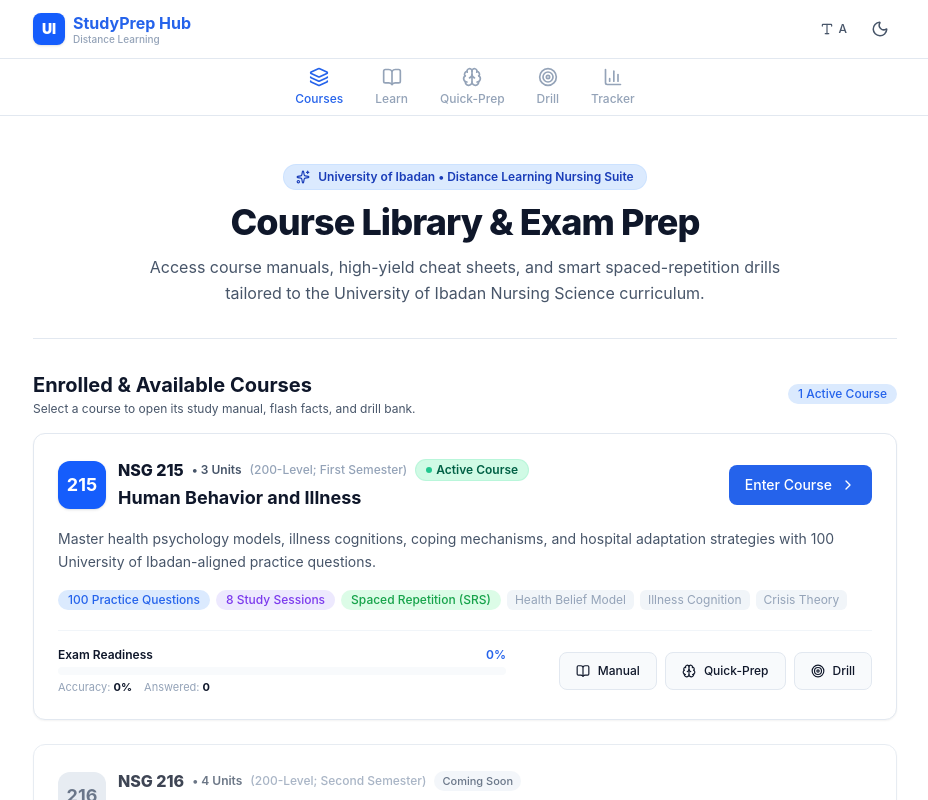
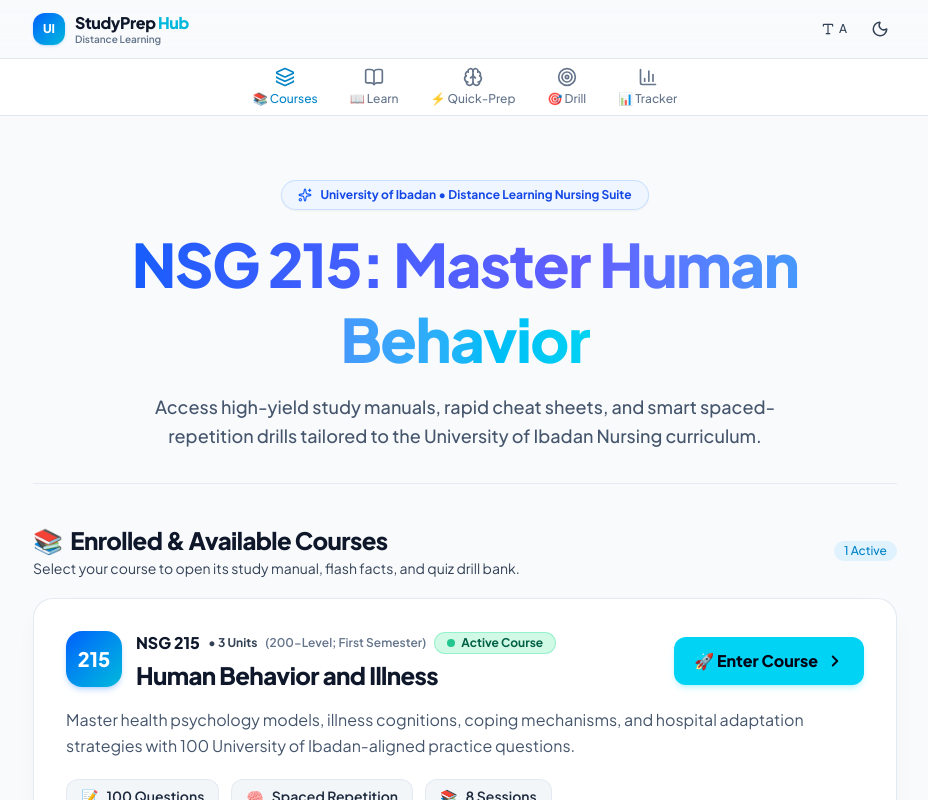
Before and after one commit to zenitech007/study-prep, a React (Vite) app in the folder nsg215-app/: page / in a window 1280 px wide. Shown: the top 800 px of the page, without its empty margins (175-1103 px from the left). Built offline with nearby package versions, Linux system fonts and the light colour scheme.

Commit message:
feat(ui): overhaul Home Course Library styling with Plus Jakarta Sans, vibrant cyan action, de-cluttered metrics, and glassmorphism

```diff
--- a/nsg215-app/index.html
+++ b/nsg215-app/index.html
@@ -7,6 +7,10 @@
     <meta name="description" content="Study & quiz app for NSG 215 – Human Behavior in Illness" />
     <meta name="theme-color" content="#2563eb" />
     <title>NSG 215 – Exam Prep</title>
+    <!-- Modern Bold Typography: Plus Jakarta Sans -->
+    <link rel="preconnect" href="https://fonts.googleapis.com" />
+    <link rel="preconnect" href="https://fonts.gstatic.com" crossorigin />
+    <link href="https://fonts.googleapis.com/css2?family=Plus+Jakarta+Sans:wght@400;500;600;700;800;900&display=swap" rel="stylesheet" />
     <!-- Safeguard against browser extensions / performance profilers accessing undefined timing/event.startTime -->
     <script>
       (function() {
--- a/nsg215-app/src/components/layout/Header.tsx
+++ b/nsg215-app/src/components/layout/Header.tsx
@@ -32,24 +32,24 @@ export default function Header() {
 
   return (
     <header
-      className="sticky top-0 z-40 border-b bg-card no-print"
+      className="sticky top-0 z-40 border-b bg-card/90 backdrop-blur-md no-print transition-colors"
       style={{ borderColor: 'var(--color-border)' }}
     >
       <div className="mx-auto flex max-w-4xl items-center justify-between px-4 py-3">
         <div className="flex items-center gap-2.5">
           <Link
             to="/"
-            className="flex items-center gap-2 hover:opacity-90 transition-opacity"
+            className="flex items-center gap-2.5 hover:opacity-90 transition-opacity"
             title="Go to Course Library"
           >
-            <div className="w-8 h-8 rounded-lg bg-blue-600 text-white flex items-center justify-center font-black text-sm shadow-sm">
+            <div className="w-8 h-8 rounded-xl bg-gradient-to-br from-blue-600 to-cyan-500 text-white flex items-center justify-center font-black text-xs shadow-sm shadow-blue-500/20">
               UI
             </div>
             <div className="flex flex-col">
-              <span className="text-base font-bold leading-tight" style={{ color: 'var(--color-primary)' }}>
-                StudyPrep Hub
+              <span className="text-base font-extrabold leading-tight tracking-tight text-main">
+                StudyPrep <span className="text-cyan-500 dark:text-cyan-400">Hub</span>
               </span>
-              <span className="text-[10px] font-medium text-muted leading-tight">
+              <span className="text-[10px] font-semibold text-muted leading-tight">
                 Distance Learning
               </span>
             </div>
--- a/nsg215-app/src/components/layout/TabNav.tsx
+++ b/nsg215-app/src/components/layout/TabNav.tsx
@@ -2,11 +2,11 @@ import { NavLink } from 'react-router-dom';
 import { Layers, BookOpen, Brain, Target, BarChart3 } from 'lucide-react';
 
 const tabs = [
-  { to: '/', label: 'Courses', icon: Layers },
-  { to: '/learn', label: 'Learn', icon: BookOpen },
-  { to: '/concepts', label: 'Quick-Prep', icon: Brain },
-  { to: '/drill', label: 'Drill', icon: Target },
-  { to: '/tracker', label: 'Tracker', icon: BarChart3 },
+  { to: '/', label: '📚 Courses', icon: Layers },
+  { to: '/learn', label: '📖 Learn', icon: BookOpen },
+  { to: '/concepts', label: '⚡ Quick-Prep', icon: Brain },
+  { to: '/drill', label: '🎯 Drill', icon: Target },
+  { to: '/tracker', label: '📊 Tracker', icon: BarChart3 },
 ];
 
 export default function TabNav() {
--- a/nsg215-app/src/index.css
+++ b/nsg215-app/src/index.css
@@ -6,17 +6,17 @@
   --base-font-size: 16px;
 
   /* Light theme */
-  --color-bg: #ffffff;
-  --color-bg-secondary: #f8fafc;
+  --color-bg: #f8fafc;
+  --color-bg-secondary: #f1f5f9;
   --color-bg-card: #ffffff;
-  --color-bg-hover: #f1f5f9;
+  --color-bg-hover: #e2e8f0;
   --color-text: #0f172a;
-  --color-text-secondary: #475569;
-  --color-text-muted: #94a3b8;
+  --color-text-secondary: #334155;
+  --color-text-muted: #64748b;
   --color-border: #e2e8f0;
-  --color-primary: #2563eb;
-  --color-primary-hover: #1d4ed8;
-  --color-primary-light: #dbeafe;
+  --color-primary: #0284c7;
+  --color-primary-hover: #0369a1;
+  --color-primary-light: #e0f2fe;
   --color-primary-text: #ffffff;
   --color-success: #16a34a;
   --color-success-light: #dcfce7;
@@ -32,29 +32,29 @@
 }
 
 .dark {
-  --color-bg: #0f172a;
-  --color-bg-secondary: #1e293b;
-  --color-bg-card: #1e293b;
-  --color-bg-hover: #334155;
-  --color-text: #f1f5f9;
-  --color-text-secondary: #94a3b8;
-  --color-text-muted: #64748b;
-  --color-border: #334155;
-  --color-primary: #3b82f6;
-  --color-primary-hover: #2563eb;
-  --color-primary-light: #1e3a5f;
-  --color-primary-text: #ffffff;
+  --color-bg: #020617; /* Deep midnight slate-950 */
+  --color-bg-secondary: #0b0f19;
+  --color-bg-card: #0f172a; /* Rich slate-900 */
+  --color-bg-hover: #1e293b;
+  --color-text: #f8fafc;
+  --color-text-secondary: #cbd5e1; /* Readable slate-300 */
+  --color-text-muted: #94a3b8;
+  --color-border: #1e293b;
+  --color-primary: #38bdf8; /* Vibrant Sky/Cyan */
+  --color-primary-hover: #0ea5e9;
+  --color-primary-light: #082f49;
+  --color-primary-text: #020617;
   --color-success: #22c55e;
   --color-success-light: #14532d;
   --color-danger: #ef4444;
   --color-danger-light: #450a0a;
   --color-warning: #f59e0b;
   --color-warning-light: #451a03;
-  --color-accent: #8b5cf6;
-  --color-accent-light: #2e1065;
-  --shadow-sm: 0 1px 2px rgba(0, 0, 0, 0.3);
-  --shadow-md: 0 4px 6px -1px rgba(0, 0, 0, 0.4);
-  --shadow-lg: 0 10px 15px -3px rgba(0, 0, 0, 0.4);
+  --color-accent: #a855f7;
+  --color-accent-light: #3b0764;
+  --shadow-sm: 0 2px 4px rgba(0, 0, 0, 0.4);
+  --shadow-md: 0 6px 16px rgba(0, 0, 0, 0.5);
+  --shadow-lg: 0 14px 28px -4px rgba(0, 0, 0, 0.6);
 }
 
 /* Base styles */
@@ -65,8 +65,14 @@ html {
 body {
   background-color: var(--color-bg);
   color: var(--color-text);
+  font-family: 'Plus Jakarta Sans', system-ui, -apple-system, sans-serif;
   transition: background-color 0.2s ease, color 0.2s ease;
   min-height: 100vh;
+}
+
+h1, h2, h3, h4, h5, h6, .font-heading {
+  font-family: 'Plus Jakarta Sans', system-ui, -apple-system, sans-serif;
+  letter-spacing: -0.025em;
 }
 
 /* Utility classes for CSS custom properties */
@@ -120,12 +126,30 @@ body {
 .card {
   background-color: var(--color-bg-card);
   border: 1px solid var(--color-border);
-  border-radius: 0.75rem;
+  border-radius: 1rem;
   box-shadow: var(--shadow-sm);
-  transition: box-shadow 0.2s ease;
+  transition: all 0.25s cubic-bezier(0.16, 1, 0.3, 1);
 }
 .card:hover {
   box-shadow: var(--shadow-md);
+}
+
+.card-glass {
+  background-color: rgba(255, 255, 255, 0.9);
+  backdrop-filter: blur(12px);
+  -webkit-backdrop-filter: blur(12px);
+  border: 1px solid rgba(226, 232, 240, 0.9);
+  border-radius: 1.25rem;
+  box-shadow: 0 10px 30px -10px rgba(0, 0, 0, 0.06);
+  transition: all 0.25s cubic-bezier(0.16, 1, 0.3, 1);
+}
+
+.dark .card-glass {
+  background-color: rgba(15, 23, 42, 0.7);
+  backdrop-filter: blur(16px);
+  -webkit-backdrop-filter: blur(16px);
+  border: 1px solid rgba(255, 255, 255, 0.08);
+  box-shadow: 0 16px 40px -10px rgba(0, 0, 0, 0.6);
 }
 
 /* Badge */
--- a/nsg215-app/src/pages/HomePage.tsx
+++ b/nsg215-app/src/pages/HomePage.tsx
@@ -1,5 +1,5 @@
 import { useNavigate } from 'react-router-dom';
-import { BookOpen, Target, Brain, Sparkles, ChevronRight, Clock } from 'lucide-react';
+import { Sparkles, ChevronRight, Clock } from 'lucide-react';
 import { useAppStore } from '../store/useAppStore';
 import { getAllCourses } from '../data/courses';
 import type { Course } from '../data/courses';
@@ -12,30 +12,39 @@ export default function HomePage() {
   const courses = getAllCourses();
 
   return (
-    <div className="space-y-8 animate-fade-in">
+    <div className="space-y-10 animate-fade-in py-2">
       {/* Hub Hero Banner */}
-      <section className="text-center py-6 border-b pb-8" style={{ borderColor: 'var(--color-border)' }}>
-        <div className="inline-flex items-center gap-2 px-3 py-1 rounded-full text-xs font-semibold mb-3 bg-blue-100 text-blue-800 dark:bg-blue-900/40 dark:text-blue-300 border border-blue-200/50 dark:border-blue-700/40">
-          <Sparkles size={14} />
+      <section className="text-center py-6 sm:py-8 border-b border-slate-200/80 dark:border-slate-800/80 pb-10">
+        <div className="inline-flex items-center gap-2 px-4 py-1.5 rounded-full text-xs font-bold mb-4 bg-blue-50 dark:bg-cyan-950/50 text-blue-700 dark:text-cyan-300 border border-blue-200/80 dark:border-cyan-500/30 backdrop-blur-md shadow-xs">
+          <Sparkles size={14} className="text-blue-600 dark:text-cyan-400" />
           <span>University of Ibadan • Distance Learning Nursing Suite</span>
         </div>
-        <h1 className="text-3xl sm:text-4xl font-extrabold text-main mb-3 tracking-tight">
-          Course Library & Exam Prep
+
+        <h1 className="text-3xl sm:text-5xl lg:text-6xl font-black tracking-tight mb-4 leading-tight">
+          <span className="bg-clip-text text-transparent bg-gradient-to-r from-blue-600 via-indigo-500 to-cyan-400 dark:from-blue-400 dark:via-cyan-300 dark:to-teal-200">
+            NSG 215: Master Human Behavior
+          </span>
         </h1>
-        <p className="text-base text-sub max-w-2xl mx-auto leading-relaxed">
-          Access course manuals, high-yield cheat sheets, and smart spaced-repetition drills tailored to the University of Ibadan Nursing Science curriculum.
+
+        <p className="text-base sm:text-lg text-slate-600 dark:text-slate-300 max-w-2xl mx-auto leading-relaxed font-medium">
+          Access high-yield study manuals, rapid cheat sheets, and smart spaced-repetition drills tailored to the University of Ibadan Nursing curriculum.
         </p>
       </section>
 
       {/* Course Cards Section */}
-      <section className="space-y-4">
+      <section className="space-y-5">
         <div className="flex items-center justify-between">
           <div>
-            <h2 className="text-xl font-bold text-main">Enrolled & Available Courses</h2>
-            <p className="text-xs text-sub mt-0.5">Select a course to open its study manual, flash facts, and drill bank.</p>
+            <h2 className="text-xl sm:text-2xl font-black text-main flex items-center gap-2">
+              <span>📚</span>
+              <span>Enrolled & Available Courses</span>
+            </h2>
+            <p className="text-xs sm:text-sm text-sub mt-0.5">
+              Select your course to open its study manual, flash facts, and quiz drill bank.
+            </p>
           </div>
-          <span className="badge badge-primary text-xs">
-            {courses.filter(c => c.status === 'active').length} Active Course
+          <span className="badge badge-primary text-xs font-bold px-3 py-1">
+            {courses.filter((c) => c.status === 'active').length} Active
           </span>
         </div>
 
@@ -84,24 +93,12 @@ function CourseCard({
 }: CourseCardProps) {
   const isActive = course.status === 'active';
 
+  if (!isActive) {
     return (
-    <div
-      className={`card overflow-hidden transition-all duration-200 border ${
-        isActive
-          ? 'border-slate-200 dark:border-slate-700 hover:border-blue-500 dark:hover:border-blue-500 shadow-sm hover:shadow-md'
-          : 'border-slate-200/60 dark:border-slate-800/60 opacity-80'
-      }`}
-    >
-      <div className="p-5 sm:p-6">
-        <div className="flex flex-col sm:flex-row sm:items-center justify-between gap-3 mb-4">
+      <div className="card-glass rounded-2xl p-6 sm:p-7 border border-slate-200/60 dark:border-slate-800/80 opacity-75 hover:opacity-90 transition-opacity">
+        <div className="flex flex-col sm:flex-row sm:items-center justify-between gap-3 mb-3">
           <div className="flex items-center gap-3">
-            <div
-              className={`w-12 h-12 rounded-xl flex items-center justify-center font-bold text-lg shrink-0 ${
-                isActive
-                  ? 'bg-blue-600 text-white shadow-sm'
-                  : 'bg-slate-200 dark:bg-slate-800 text-slate-600 dark:text-slate-400'
-              }`}
-            >
+            <div className="w-12 h-12 rounded-xl flex items-center justify-center font-black text-base shrink-0 bg-slate-200 dark:bg-slate-800 text-slate-600 dark:text-slate-400">
               {course.code.split(' ')[1]}
             </div>
             <div>
@@ -109,112 +106,128 @@ function CourseCard({
                 <span className="text-base font-extrabold text-main">{course.code}</span>
                 <span className="text-xs font-semibold text-sub">• {course.credits}</span>
                 <span className="text-xs font-medium text-muted">({course.level})</span>
-                {isActive ? (
-                  <span className="inline-flex items-center gap-1 px-2.5 py-0.5 rounded-full text-xs font-semibold bg-emerald-100 text-emerald-800 dark:bg-emerald-900/30 dark:text-emerald-300 border border-emerald-200/50 dark:border-emerald-700/40">
-                    <span className="w-1.5 h-1.5 rounded-full bg-emerald-500 animate-pulse"></span>
-                    Active Course
-                  </span>
-                ) : (
-                  <span className="inline-flex items-center px-2 py-0.5 rounded-full text-[11px] font-medium bg-slate-100 text-slate-600 dark:bg-slate-800 dark:text-slate-400">
+                <span className="inline-flex items-center px-2.5 py-0.5 rounded-full text-[11px] font-semibold bg-slate-100 text-slate-600 dark:bg-slate-800 dark:text-slate-400">
                   Coming Soon
                 </span>
-                )}
               </div>
-              <h3 className="text-lg font-bold text-main mt-0.5">{course.title}</h3>
+              <h3 className="text-base sm:text-lg font-bold text-main mt-0.5">{course.title}</h3>
             </div>
           </div>
-
-          {isActive && (
-            <button
-              onClick={onSelect}
-              className="btn btn-primary text-xs sm:text-sm font-semibold shrink-0 py-2 px-4 inline-flex items-center gap-1.5 self-start sm:self-auto"
-            >
-              <span>Enter Course</span>
-              <ChevronRight size={16} />
-            </button>
-          )}
         </div>
 
         <p className="text-sm text-sub leading-relaxed mb-4">
           {course.description}
         </p>
 
-        {/* Feature Badges */}
-        <div className="flex flex-wrap items-center gap-1.5 mb-5">
-          <span className="badge badge-primary text-xs">
-            {course.questionCount} Practice Questions
+        <div className="pt-3 border-t border-slate-200/60 dark:border-slate-800/60 text-xs text-muted flex items-center gap-1.5 font-medium">
+          <Clock size={14} />
+          <span>Curriculum syllabus integration underway. Available next semester.</span>
+        </div>
+      </div>
+    );
+  }
+
+  return (
+    <div className="card-glass rounded-2xl sm:rounded-3xl p-6 sm:p-8 border border-slate-200/90 dark:border-white/10 shadow-xl dark:shadow-2xl dark:shadow-black/60 hover:border-cyan-500/40 dark:hover:border-cyan-400/40 transition-all duration-300">
+      {/* Top row: Badges, Title & Primary Action */}
+      <div className="flex flex-col sm:flex-row sm:items-start justify-between gap-4 mb-4">
+        <div className="flex items-start gap-3.5">
+          <div className="w-14 h-14 rounded-2xl flex items-center justify-center font-black text-xl shrink-0 bg-gradient-to-br from-blue-600 to-cyan-500 text-white shadow-md shadow-blue-500/25">
+            {course.code.split(' ')[1]}
+          </div>
+          <div>
+            <div className="flex items-center gap-2 flex-wrap">
+              <span className="text-base font-black text-main">{course.code}</span>
+              <span className="text-xs font-bold text-sub">• {course.credits}</span>
+              <span className="text-xs font-semibold text-muted">({course.level})</span>
+              <span className="inline-flex items-center gap-1.5 px-3 py-0.5 rounded-full text-xs font-bold bg-emerald-100 text-emerald-800 dark:bg-emerald-950/60 dark:text-emerald-300 border border-emerald-300/50 dark:border-emerald-700/50">
+                <span className="w-2 h-2 rounded-full bg-emerald-500 animate-pulse"></span>
+                Active Course
               </span>
-          <span className="badge badge-accent text-xs">
-            {course.sessionCount} Study Sessions
-          </span>
-          {isActive && (
-            <span className="badge badge-success text-xs">
-              Spaced Repetition (SRS)
-            </span>
-          )}
-          {course.tags.slice(0, 3).map((tag) => (
-            <span
-              key={tag}
-              className="inline-flex items-center px-2 py-0.5 rounded-md text-xs font-normal text-muted bg-slate-100 dark:bg-slate-800"
+            </div>
+            <h3 className="text-xl sm:text-2xl font-black text-main mt-1 tracking-tight">
+              {course.title}
+            </h3>
+          </div>
+        </div>
+
+        {/* Vibrant Primary Action Button with Hover Lift Effect */}
+        <button
+          onClick={onSelect}
+          className="inline-flex items-center justify-center gap-2 px-5 py-3 rounded-xl text-sm sm:text-base font-extrabold bg-cyan-400 hover:bg-cyan-300 text-slate-950 shadow-md shadow-cyan-400/20 hover:shadow-lg hover:shadow-cyan-400/35 hover:-translate-y-1 active:translate-y-0 transition-all duration-200 cursor-pointer shrink-0 self-start sm:self-center"
         >
-              {tag}
-            </span>
-          ))}
+          <span>🚀 Enter Course</span>
+          <ChevronRight size={18} className="stroke-[2.5]" />
+        </button>
+      </div>
+
+      <p className="text-sm sm:text-base text-slate-600 dark:text-slate-300 leading-relaxed max-w-3xl mb-2 font-normal">
+        {course.description}
+      </p>
+
+      {/* De-cluttered 3 Key Metrics Row */}
+      <div className="flex flex-wrap items-center gap-2.5 sm:gap-3 my-5">
+        <div className="inline-flex items-center gap-2 px-3.5 py-1.5 rounded-xl text-xs sm:text-sm font-semibold bg-slate-100/90 dark:bg-white/5 border border-slate-200/80 dark:border-white/10 text-slate-800 dark:text-slate-200 backdrop-blur-sm shadow-2xs">
+          <span className="text-sm">📝</span>
+          <span>100 Questions</span>
+        </div>
+        <div className="inline-flex items-center gap-2 px-3.5 py-1.5 rounded-xl text-xs sm:text-sm font-semibold bg-slate-100/90 dark:bg-white/5 border border-slate-200/80 dark:border-white/10 text-slate-800 dark:text-slate-200 backdrop-blur-sm shadow-2xs">
+          <span className="text-sm">🧠</span>
+          <span>Spaced Repetition</span>
+        </div>
+        <div className="inline-flex items-center gap-2 px-3.5 py-1.5 rounded-xl text-xs sm:text-sm font-semibold bg-slate-100/90 dark:bg-white/5 border border-slate-200/80 dark:border-white/10 text-slate-800 dark:text-slate-200 backdrop-blur-sm shadow-2xs">
+          <span className="text-sm">📚</span>
+          <span>8 Sessions</span>
+        </div>
       </div>
 
       {/* Active Course Progress Bar & Fast Actions */}
-        {isActive ? (
-          <div className="pt-4 border-t border-slate-100 dark:border-slate-800 flex flex-col sm:flex-row sm:items-center justify-between gap-4">
+      <div className="pt-5 border-t border-slate-200/80 dark:border-slate-800/80 flex flex-col md:flex-row md:items-center justify-between gap-5">
         <div className="flex-1 max-w-md">
-              <div className="flex justify-between text-xs font-semibold mb-1">
-                <span className="text-main">Exam Readiness</span>
-                <span style={{ color: 'var(--color-primary)' }}>{readiness}%</span>
+          <div className="flex justify-between text-xs font-bold mb-1.5">
+            <span className="text-main flex items-center gap-1.5">
+              <span>🎯</span> Exam Readiness
+            </span>
+            <span className="text-cyan-600 dark:text-cyan-400 font-extrabold text-sm">{readiness}%</span>
           </div>
-              <div className="progress-bar h-2">
+          <div className="h-2.5 w-full bg-slate-100 dark:bg-slate-800/80 rounded-full overflow-hidden p-0.5 border border-slate-200/50 dark:border-slate-700/50">
             <div
-                  className="progress-bar-fill"
+              className="h-full rounded-full bg-gradient-to-r from-blue-500 to-cyan-400 transition-all duration-500"
               style={{ width: `${readiness}%` }}
             />
           </div>
-              <div className="flex gap-3 text-[11px] text-muted mt-1">
-                <span>Accuracy: <strong className="text-main">{accuracy}%</strong></span>
-                <span>Answered: <strong className="text-main">{attemptedCount}</strong></span>
+          <div className="flex gap-4 text-xs font-medium text-slate-500 dark:text-slate-400 mt-1.5">
+            <span>Accuracy: <strong className="text-slate-800 dark:text-slate-200 font-bold">{accuracy}%</strong></span>
+            <span>Answered: <strong className="text-slate-800 dark:text-slate-200 font-bold">{attemptedCount}</strong></span>
           </div>
         </div>
 
-            <div className="flex items-center gap-2">
+        <div className="flex flex-wrap items-center gap-2">
           <button
             onClick={onQuickLearn}
-                className="btn btn-secondary text-xs px-2.5 py-1.5 inline-flex items-center gap-1"
+            className="inline-flex items-center gap-1.5 px-3.5 py-2 rounded-xl text-xs sm:text-sm font-semibold bg-slate-100 hover:bg-slate-200 dark:bg-slate-800/80 dark:hover:bg-slate-700 text-slate-700 dark:text-slate-200 border border-slate-200/80 dark:border-slate-700/80 hover:-translate-y-0.5 transition-all duration-150 cursor-pointer shadow-2xs"
             title="Open Study Sessions Manual"
           >
-                <BookOpen size={14} />
-                <span>Manual</span>
+            <span>📖</span>
+            <span>Study Manual</span>
           </button>
           <button
             onClick={onQuickPrep}
-                className="btn btn-secondary text-xs px-2.5 py-1.5 inline-flex items-center gap-1"
+            className="inline-flex items-center gap-1.5 px-3.5 py-2 rounded-xl text-xs sm:text-sm font-semibold bg-slate-100 hover:bg-slate-200 dark:bg-slate-800/80 dark:hover:bg-slate-700 text-slate-700 dark:text-slate-200 border border-slate-200/80 dark:border-slate-700/80 hover:-translate-y-0.5 transition-all duration-150 cursor-pointer shadow-2xs"
             title="Review Quick-Prep Flash Facts"
           >
-                <Brain size={14} />
+            <span>⚡</span>
             <span>Quick-Prep</span>
           </button>
           <button
             onClick={onQuickDrill}
-                className="btn btn-secondary text-xs px-2.5 py-1.5 inline-flex items-center gap-1"
+            className="inline-flex items-center gap-1.5 px-3.5 py-2 rounded-xl text-xs sm:text-sm font-semibold bg-blue-50 hover:bg-blue-100 dark:bg-blue-950/40 dark:hover:bg-blue-900/60 text-blue-700 dark:text-blue-300 border border-blue-200/80 dark:border-blue-700/60 hover:-translate-y-0.5 transition-all duration-150 cursor-pointer shadow-2xs"
             title="Start Clinical Practice Drill"
           >
-                <Target size={14} />
-                <span>Drill</span>
+            <span>🎯</span>
+            <span>Start Drill</span>
           </button>
         </div>
-          </div>
-        ) : (
-          <div className="pt-3 border-t border-slate-100 dark:border-slate-800 text-xs text-muted flex items-center gap-1.5">
-            <Clock size={14} />
-            <span>Curriculum syllabus integration underway. Available next semester.</span>
-          </div>
-        )}
       </div>
     </div>
   );
```
Lines whose indentation alone changed are shown as unchanged.
